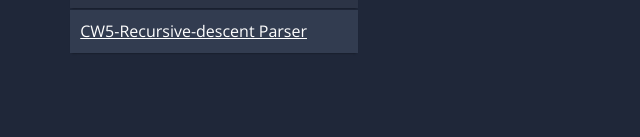
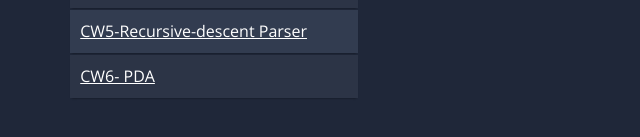
Before and after one commit to merveyavuz/Automata, a plain HTML site: page index.html in a window 1280 px wide. Shown: the part 405-542 px from the top of the page, without its empty margins (319-959 px from the left). Drawn offline with nearby package versions, Linux system fonts and the light colour scheme.

Commit message:
Update index.html

```diff
--- a/index.html
+++ b/index.html
@@ -136,6 +136,10 @@ h2 a {
 			<td><a href="https://merveyavuz.github.io/Automata/Expression.html" style="color:white" rel="nofollow">CW5-Recursive-descent Parser</a></td>
 
 		</tr>
+		<tr>
+			<td><a href="https://merveyavuz.github.io/Automata/CW6.html" style="color:white" rel="nofollow">CW6- PDA</a></td>
+
+		</tr>
 
 	</tbody>
 </table>
```
